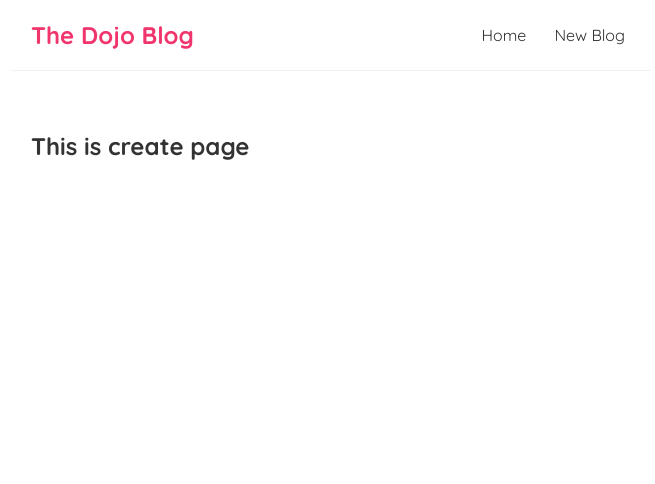
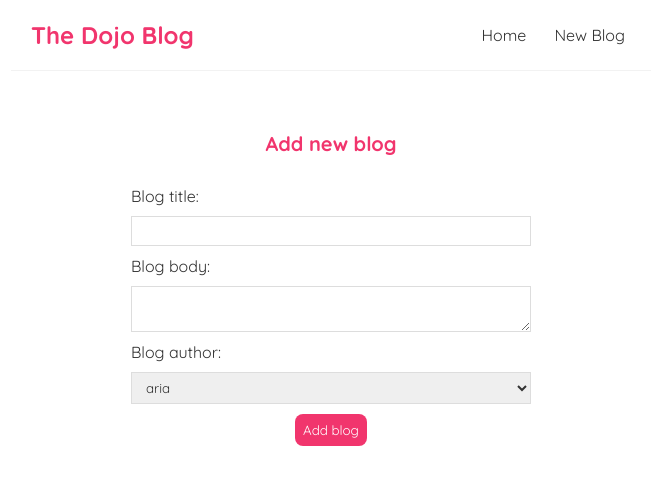
Before and after one commit to womoboy/react-sample-02, a React (Create React App) app: page /create in a window 1280 px wide. Shown: the top 484 px of the page, without its empty margins (309-964 px from the left). Built offline with nearby package versions, Linux system fonts and the light colour scheme; the HTML template or start-up script is replaced by a standard one.

Commit message:
create page form/useHistory for redirecting

```diff
--- a/data/db.json
+++ b/data/db.json
@@ -3,20 +3,38 @@
     {
       "title": "My new website",
       "body": "Lorem Ipsum is simply dummy text of the printing and typesetting industry. Lorem Ipsum has been the industry's standard dummy text ever since the 1500s, when an unknown printer took a galley of type and scrambled it to make a type specimen book. It has survived not only five centuries, but also the leap into electronic typesetting, remaining essentially unchanged. It was popularised in the 1960s with the release of Letraset sheets containing Lorem Ipsum passages, and more recently with desktop publishing software like Aldus PageMaker including versions of Lorem Ipsum.",
-        "author": "Aria",
+      "author": "aria",
       "id": 1
     },
     {
       "title": "Welcome party",
       "body": "It is a long established fact that a reader will be distracted by the readable content of a page when looking at its layout. The point of using Lorem Ipsum is that it has a more-or-less normal distribution of letters, as opposed to using 'Content here, content here', making it look like readable English. Many desktop publishing packages and web page editors now use Lorem Ipsum as their default model text, and a search for 'lorem ipsum' will uncover many web sites still in their infancy. Various versions have evolved over the years, sometimes by accident, sometimes on purpose (injected humour and the like).",
-        "author": "Babak",
+      "author": "babak",
       "id": 2
     },
     {
       "title": "Web dev top tips",
       "body": "Contrary to popular belief, Lorem Ipsum is not simply random text. It has roots in a piece of classical Latin literature from 45 BC, making it over 2000 years old. Richard McClintock, a Latin professor at Hampden-Sydney College in Virginia, looked up one of the more obscure Latin words, consectetur, from a Lorem Ipsum passage, and going through the cites of the word in classical literature, discovered the undoubtable source. Lorem Ipsum comes from sections 1.10.32 and 1.10.33 of \"de Finibus Bonorum et Malorum\" (The Extremes of Good and Evil) by Cicero, written in 45 BC. This book is a treatise on the theory of ethics, very popular during the Renaissance. The first line of Lorem Ipsum, \"Lorem ipsum dolor sit amet..\", comes from a line in section 1.10.32.",
-        "author": "Aria",
+      "author": "aria",
       "id": 3
+    },
+    {
+      "title": "test blog",
+      "body": "this is a test descreption for this blog...",
+      "author": "aria",
+      "id": 4
+    },
+    {
+      "title": "Test blog 2",
+      "body": "this is a test descreption for this blog 2...",
+      "author": "babak",
+      "id": 5
+    },
+    {
+      "title": "this is another test",
+      "body": "this is another test descreption for this blog...",
+      "author": "aria",
+      "id": 6
     }
   ]
 }
--- a/src/Create.js
+++ b/src/Create.js
@@ -1,7 +1,44 @@
+import { useState } from 'react';
+import { useHistory } from 'react-router-dom';
+
 const Create = () => {
+    const [title, setTitle] = useState('');
+    const [body, setBody] = useState('');
+    const [author, setAuthor] = useState('aria');
+    const history = useHistory();
+
+    const handleSubmit = (e) => {
+        e.preventDefault();
+        const blog = { title, body, author };
+
+        fetch('http://localhost:8000/blogs', {
+            method: "POST",
+            headers: { "Content-Type": "application/json" },
+            body: JSON.stringify(blog)
+        }).then(() => {
+            console.log('new blog added');
+            //history.go(-1);
+            history.push('/');
+        });
+    }
+
     return (
         <div className="create">
-            <h2>This is create page</h2>
+            <h2>Add new blog</h2>
+            <form onSubmit={handleSubmit}>
+                <label>Blog title:</label>
+                <input type="text" required value={title} onChange={e => setTitle(e.target.value)} />
+
+                <label>Blog body:</label>
+                <textarea required value={body} onChange={e => setBody(e.target.value)} ></textarea>
+
+                <label>Blog author:</label>
+                <select value={author} onChange={e => setAuthor(e.target.value)} >
+                    <option value="aria">aria</option>
+                    <option value="babak">babak</option>
+                </select>
+                <button>Add blog</button>
+            </form>
         </div>
     )
 }
--- a/src/index.css
+++ b/src/index.css
@@ -63,3 +63,39 @@
 .blog-details div {
   margin: 20px 0;
 }
+
+/*create new blog from*/
+.create {
+  max-width: 400px;
+  margin: 0 auto;
+  text-align: center;
+}
+
+.create label {
+  text-align: left;
+  display: block;
+}
+
+.create h2 {
+  font-size: 20px;
+  color: #f1356d;
+  margin-bottom: 30px;
+}
+
+.create input, .create textarea, .create select {
+  width: 100%;
+  padding: 6px 10px;
+  margin: 10px 0;
+  border: 1px solid #ddd;
+  box-sizing: border-box;
+  display: block;
+}
+
+.create button {
+  background-color: #f1356d;
+  color: #fff;
+  border: 0;
+  padding: 8px;
+  border-radius: 8px;
+  cursor: pointer;
+}
```
Lines whose indentation alone changed are shown as unchanged.
